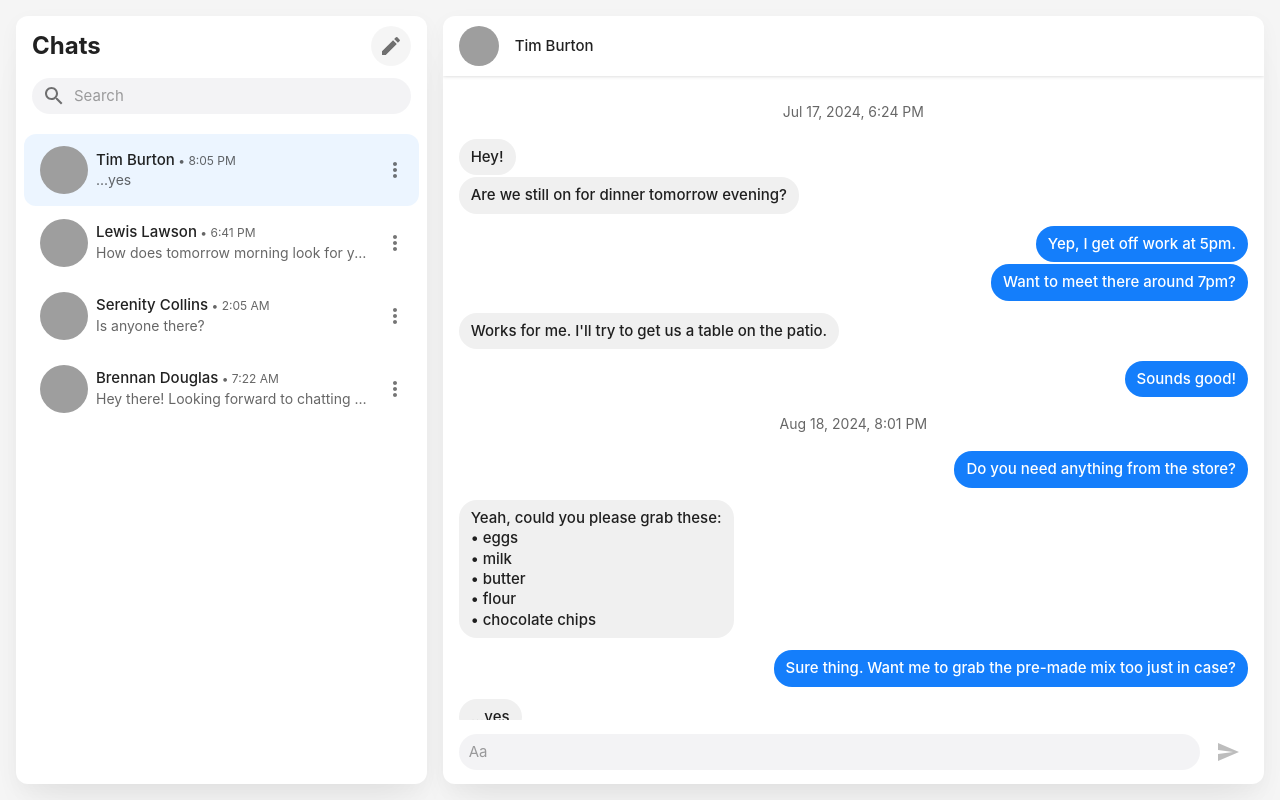
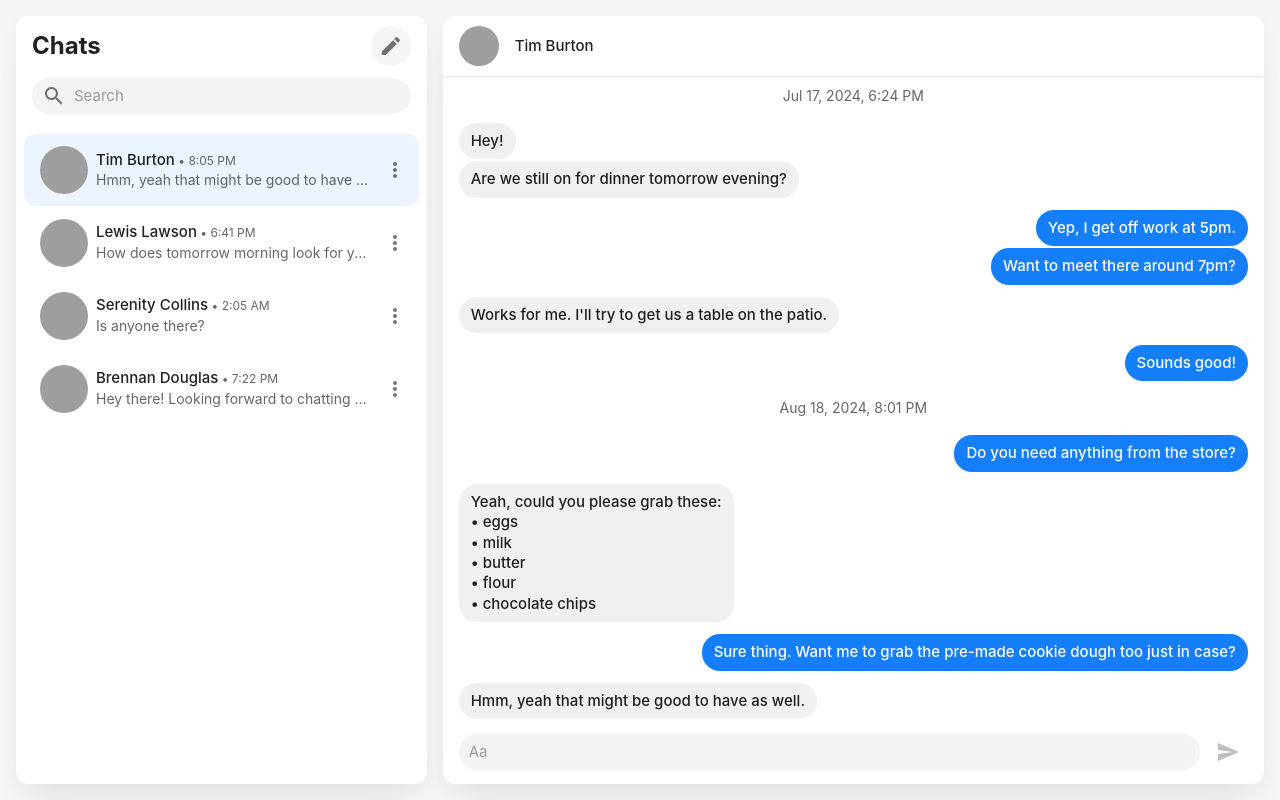
Before and after one commit to gauravtamhan/chat-app-frontend, a React (Vite) app: page / in a window 1280 px wide. Built offline with nearby package versions, Linux system fonts and the light colour scheme; grey boxes are pictures that could not be loaded.

Commit message:
Latest chat now scrolls into view

```diff
--- a/src/App/ChatDetails/ThreadDetails.tsx
+++ b/src/App/ChatDetails/ThreadDetails.tsx
@@ -1,4 +1,4 @@
-import React from 'react';
+import React, { useEffect, useRef } from 'react';
 import {
   Box,
   Tooltip,
@@ -15,8 +15,19 @@ interface ThreadDetailsProps {
 }
 
 const ThreadDetails = ({ threads = [] }: ThreadDetailsProps) => {
+  const containerRef = useRef<HTMLDivElement>(null);
+
+  useEffect(() => {
+    if (containerRef.current) {
+      containerRef.current.scrollIntoView({
+        block: 'end',
+        inline: 'nearest',
+      });
+    }
+  }, [threads]);
+
   return (
-    <Box>
+    <Box ref={containerRef}>
       {threads.map((t) => {
         return (
           <React.Fragment key={t.startedAt}>
--- a/src/api/data.ts
+++ b/src/api/data.ts
@@ -136,7 +136,7 @@ const messages: Message[][] = [
       id: '6248',
       type: 'incoming',
       content: 'Hey there! Looking forward to chatting with you 🙂',
-      timestamp: '2023-09-11T07:22:22.000Z',
+      timestamp: '2023-09-11T19:22:22.000Z',
     },
   ],
   [
@@ -175,13 +175,14 @@ const messages: Message[][] = [
     {
       id: '9726',
       type: 'outgoing',
-      content: 'Sure thing. Want me to grab the pre-made mix too just in case?',
+      content:
+        'Sure thing. Want me to grab the pre-made cookie dough too just in case?',
       timestamp: '2024-08-18T20:05:03.000Z',
     },
     {
       id: '9727',
       type: 'incoming',
-      content: '...yes',
+      content: 'Hmm, yeah that might be good to have as well.',
       timestamp: '2024-08-18T20:05:53.000Z',
     },
   ],
```
